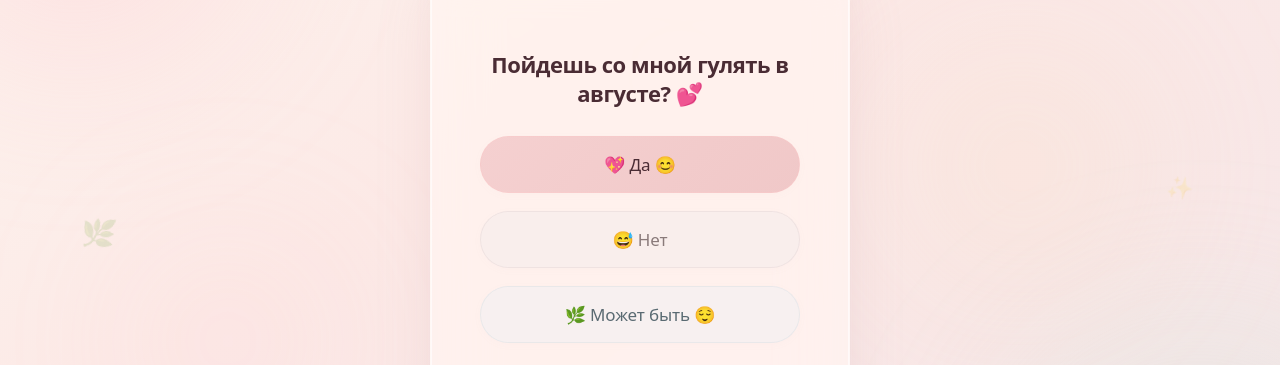
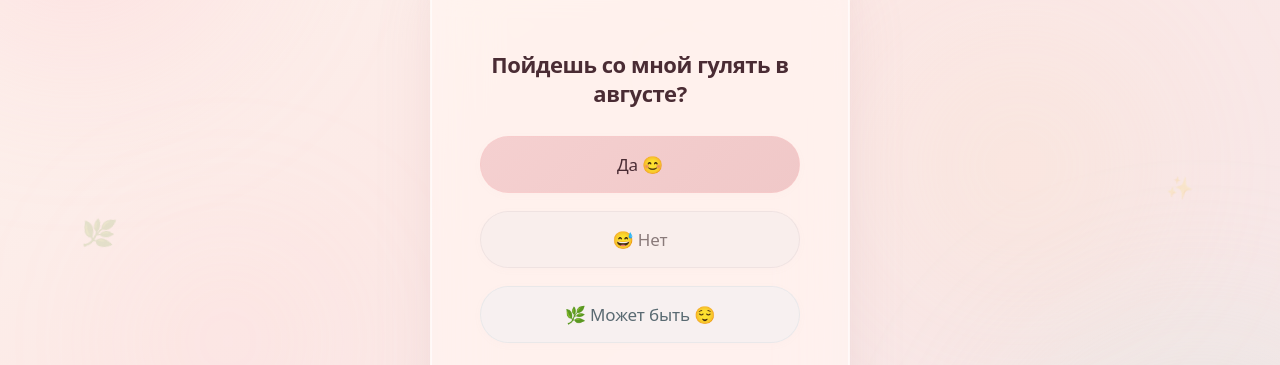
Before and after one commit to DanMen768/avgust-, a plain HTML site: page index.html in a window 1280 px wide. Both pictures are taken after a click on the button "Начать ✨". Shown: the part 199-564 px from the top of the page. Drawn offline with Linux system fonts and the light colour scheme.

Commit message:
Update index.html

```diff
--- a/index.html
+++ b/index.html
@@ -559,9 +559,9 @@
 
         <!-- screen 1: question 1 — с нейтральным ответом -->
         <div class="screen" id="screen1">
-            <h2 class="question-title">Пойдешь со мной гулять в августе? 💕</h2>
+            <h2 class="question-title">Пойдешь со мной гулять в августе? </h2>
             <div class="btn-group" id="btnGroup1">
-                <button class="btn btn-choice btn-yes" id="btnYes" data-answer="Да 😊">💖 Да 😊</button>
+                <button class="btn btn-choice btn-yes" id="btnYes" data-answer="Да 😊"> Да 😊</button>
                 <button class="btn btn-choice btn-no" id="btnNo">😅 Нет</button>
                 <button class="btn btn-choice btn-maybe" id="btnMaybe" data-answer="Может быть 😌">🌿 Может быть 😌</button>
             </div>
```
